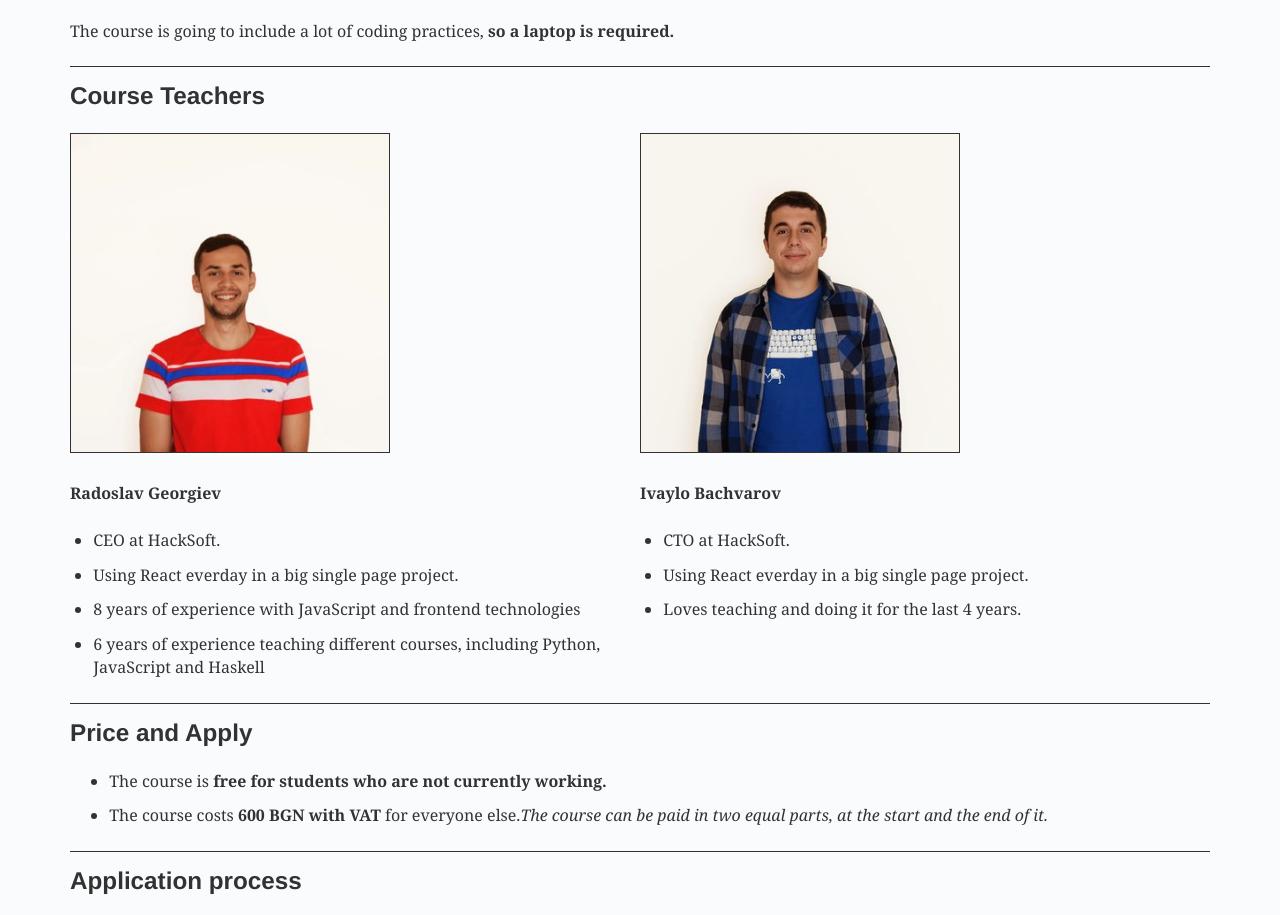
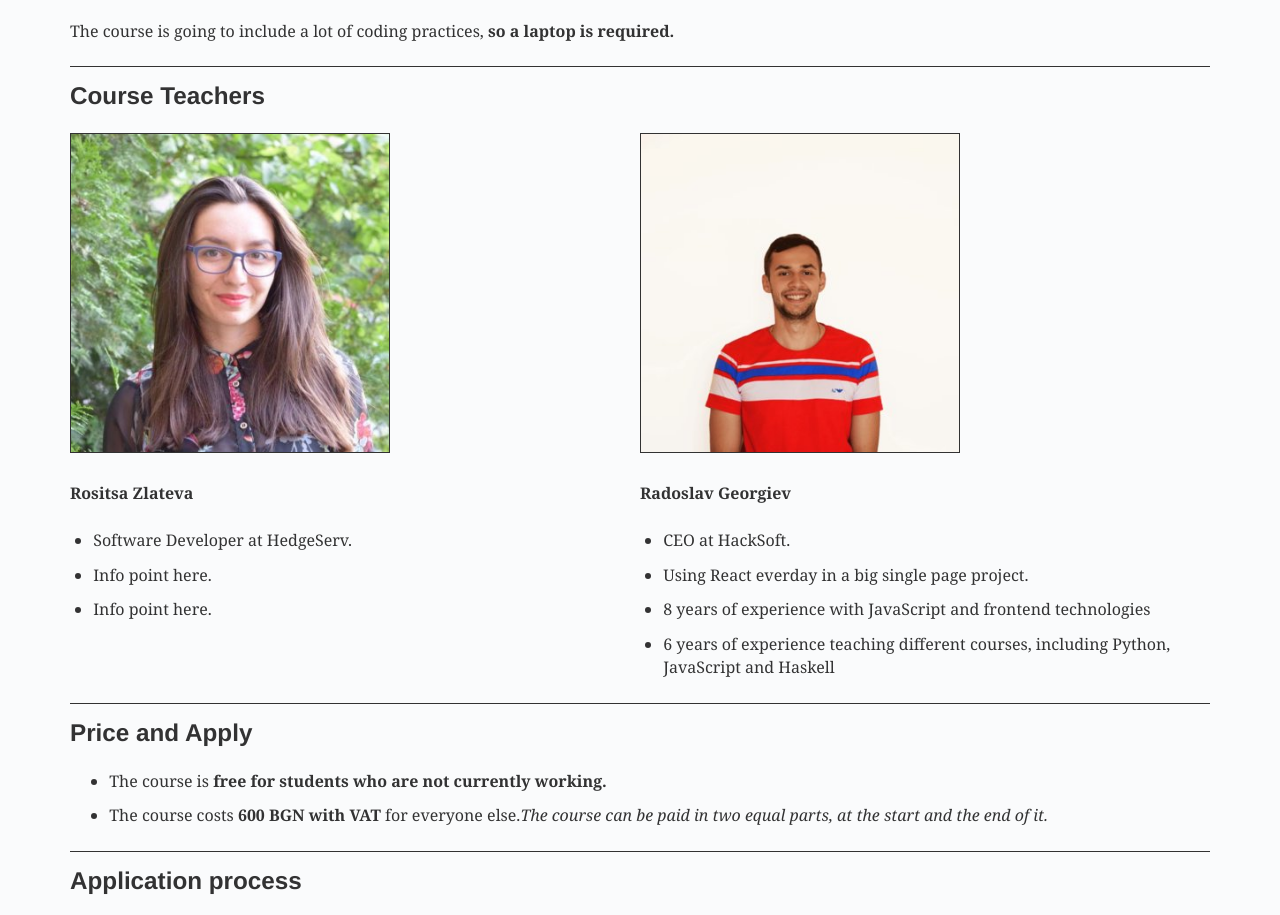
Before and after one commit to HackSoftware/programming-101-with-python-website, a Gatsby site: page / in a window 1280 px wide. Shown: the part 1260-2175 px from the top of the page. Built offline with nearby package versions, Linux system fonts and the light colour scheme; Gatsby itself is replaced by a stand-in of ours.

Commit message:
Add Rosi as teacher

```diff
--- a/src/components/Teachers/index.js
+++ b/src/components/Teachers/index.js
@@ -1,12 +1,23 @@
 import React from 'react'
 
 import styles from './styles.module.css'
+import rosi from './rosi.jpg'
 import radoslav from './radoslav.jpg'
-import ivaylo from './ivaylo.jpg'
 
 export default () => {
   return (
     <div className={styles.Container}>
+      <div className={styles.TeacherContainer}>
+        <img className={styles.TeacherImage} src={rosi} alt="Ivaylo" />
+        <div className={styles.TeacherInfo}>
+          <p className={styles.TeacherName}>Rositsa Zlateva</p>
+          <ul>
+            <li>Software Developer at HedgeServ.</li>
+            <li>Info point here.</li>
+            <li>Info point here.</li>
+          </ul>
+        </div>
+      </div>
       <div className={styles.TeacherContainer}>
         <img className={styles.TeacherImage} src={radoslav} alt="Radoslav" />
         <div className={styles.TeacherInfo}>
@@ -24,17 +35,6 @@ export default () => {
           </ul>
         </div>
       </div>
-      <div className={styles.TeacherContainer}>
-        <img className={styles.TeacherImage} src={ivaylo} alt="Ivaylo" />
-        <div className={styles.TeacherInfo}>
-          <p className={styles.TeacherName}>Ivaylo Bachvarov</p>
-          <ul>
-            <li>CTO at HackSoft.</li>
-            <li>Using React everday in a big single page project.</li>
-            <li>Loves teaching and doing it for the last 4 years.</li>
-          </ul>
-        </div>
-      </div>
     </div>
   )
 }
```
Also changed, not shown: src/components/Teachers/rosi.jpg (added).
